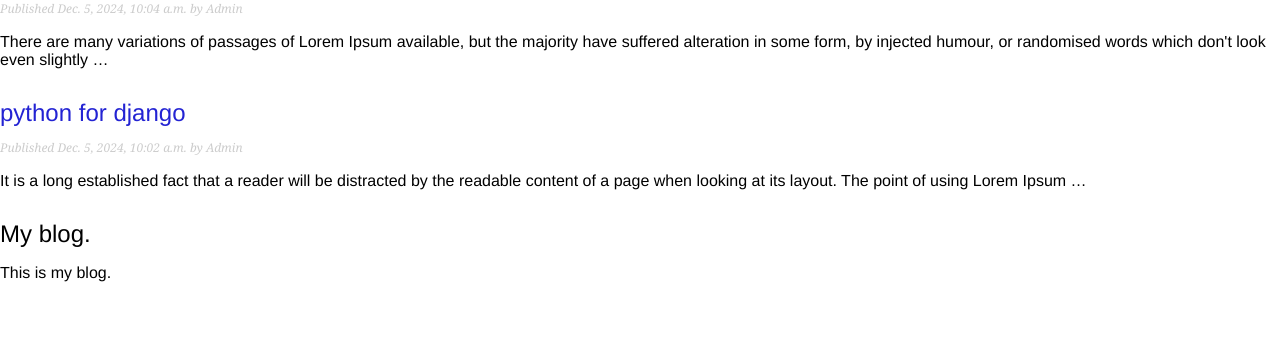
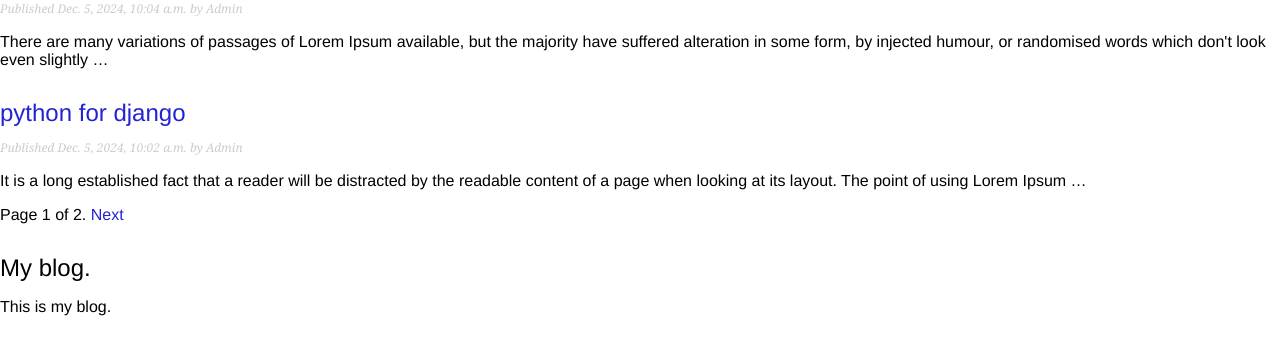
Before and after one commit to ABHISHEKGHARAMI/django-blog-1.0, a Django app: page /blog/ in a window 1280 px wide. Shown: the part 260-615 px from the top of the page. Run offline with Django 5.2, Linux system fonts and the light colour scheme; data comes from the database, SQL or seed files in the repository.

Commit message:
Adding the pagination for the list of the blogs .

```diff
--- a/mysite/blog/templates/blog/base.html
+++ b/mysite/blog/templates/blog/base.html
@@ -28,6 +28,5 @@
             <p>This is my blog.</p>
         </div>
 
-
     </body>
 </html>
--- a/mysite/blog/templates/blog/post/list.html
+++ b/mysite/blog/templates/blog/post/list.html
@@ -21,5 +21,5 @@
       {{post.body | truncatewords:30 | linebreaks}}
    {% endfor %}
 
-
+  {% include "pagination.html" with page=posts %}
 {% endblock content %}
```
